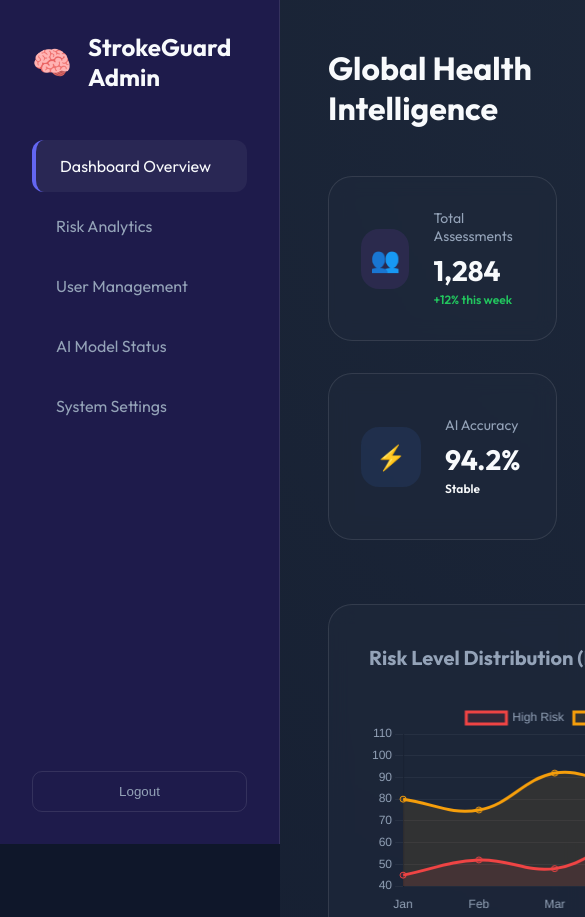
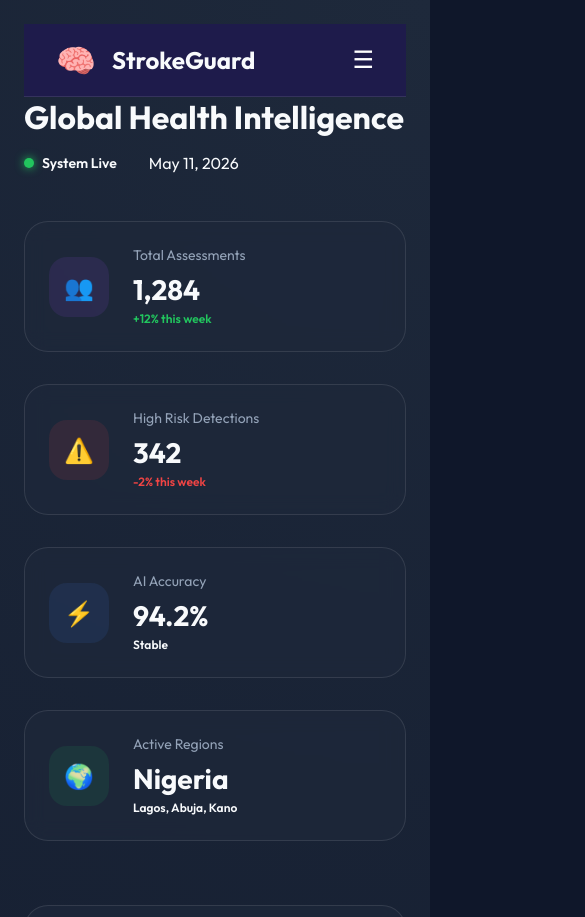
Before and after one commit to Aja-Cornelius/Stroke-Guard-AI, a website built with Vite: page frontend/admin.html in a window 390 px wide. Shown: the top 917 px of the page, 585 px wide, since content can reach past the window. Built offline with nearby package versions, Linux system fonts and the light colour scheme; no server answers.

Commit message:
Fix Admin Dashboard responsiveness with mobile menu and grid adjustments

```diff
--- a/frontend/admin.css
+++ b/frontend/admin.css
@@ -83,6 +83,27 @@ body {
   margin-left: var(--sidebar-width);
   padding: 3rem;
   background: radial-gradient(circle at top right, #1e293b, transparent);
+  transition: margin 0.3s;
+}
+
+.mobile-header {
+  display: none;
+  background: var(--sidebar-bg);
+  padding: 1rem 2rem;
+  justify-content: space-between;
+  align-items: center;
+  position: sticky;
+  top: 0;
+  z-index: 150;
+  border-bottom: 1px solid var(--glass-border);
+}
+
+.menu-toggle {
+  background: transparent;
+  border: none;
+  color: white;
+  font-size: 1.5rem;
+  cursor: pointer;
 }
 
 .content-header {
@@ -205,6 +226,7 @@ body {
   border-radius: 24px;
   border: 1px solid var(--glass-border);
   margin-top: 2rem;
+  overflow-x: auto; /* Enable horizontal scroll for mobile */
 }
 
 .table-container.full-width { grid-column: span 4; }
@@ -273,3 +295,47 @@ td {
     grid-column: span 2;
   }
 }
+
+@media (max-width: 900px) {
+  .sidebar {
+    transform: translateX(-100%);
+    transition: transform 0.3s ease-in-out;
+  }
+
+  .sidebar.open {
+    transform: translateX(0);
+  }
+
+  .main-content {
+    margin-left: 0;
+    padding: 2rem;
+  }
+
+  .mobile-header {
+    display: flex;
+  }
+
+  .content-header {
+    flex-direction: column;
+    align-items: flex-start;
+    gap: 1rem;
+  }
+}
+
+@media (max-width: 600px) {
+  .dashboard-grid {
+    grid-template-columns: 1fr;
+  }
+
+  .chart-container.large, .chart-container.small, .table-container.full-width {
+    grid-column: span 1;
+  }
+
+  .stat-card {
+    padding: 1.5rem;
+  }
+
+  .main-content {
+    padding: 1.5rem;
+  }
+}
--- a/frontend/admin.html
+++ b/frontend/admin.html
@@ -30,6 +30,14 @@
     </aside>
 
     <main class="main-content">
+      <div class="mobile-header">
+        <div class="sidebar-header" style="margin-bottom: 0">
+          <span class="icon">🧠</span>
+          <h2>StrokeGuard</h2>
+        </div>
+        <button id="menu-toggle" class="menu-toggle">☰</button>
+      </div>
+
       <header class="content-header">
         <h1>Global Health Intelligence</h1>
         <div class="header-actions">
--- a/frontend/admin.js
+++ b/frontend/admin.js
@@ -1,9 +1,27 @@
-// Admin Dashboard Logic
 document.addEventListener('DOMContentLoaded', () => {
   initCharts();
   updateDate();
   loadStats();
+  initMobileMenu();
 });
+
+function initMobileMenu() {
+  const menuToggle = document.getElementById('menu-toggle');
+  const sidebar = document.querySelector('.sidebar');
+
+  if (menuToggle) {
+    menuToggle.addEventListener('click', () => {
+      sidebar.classList.toggle('open');
+    });
+  }
+
+  // Close sidebar on navigation
+  document.querySelectorAll('.nav-item').forEach(item => {
+    item.addEventListener('click', () => {
+      sidebar.classList.remove('open');
+    });
+  });
+}
 
 function updateDate() {
   const dateElement = document.getElementById('current-date');
```
